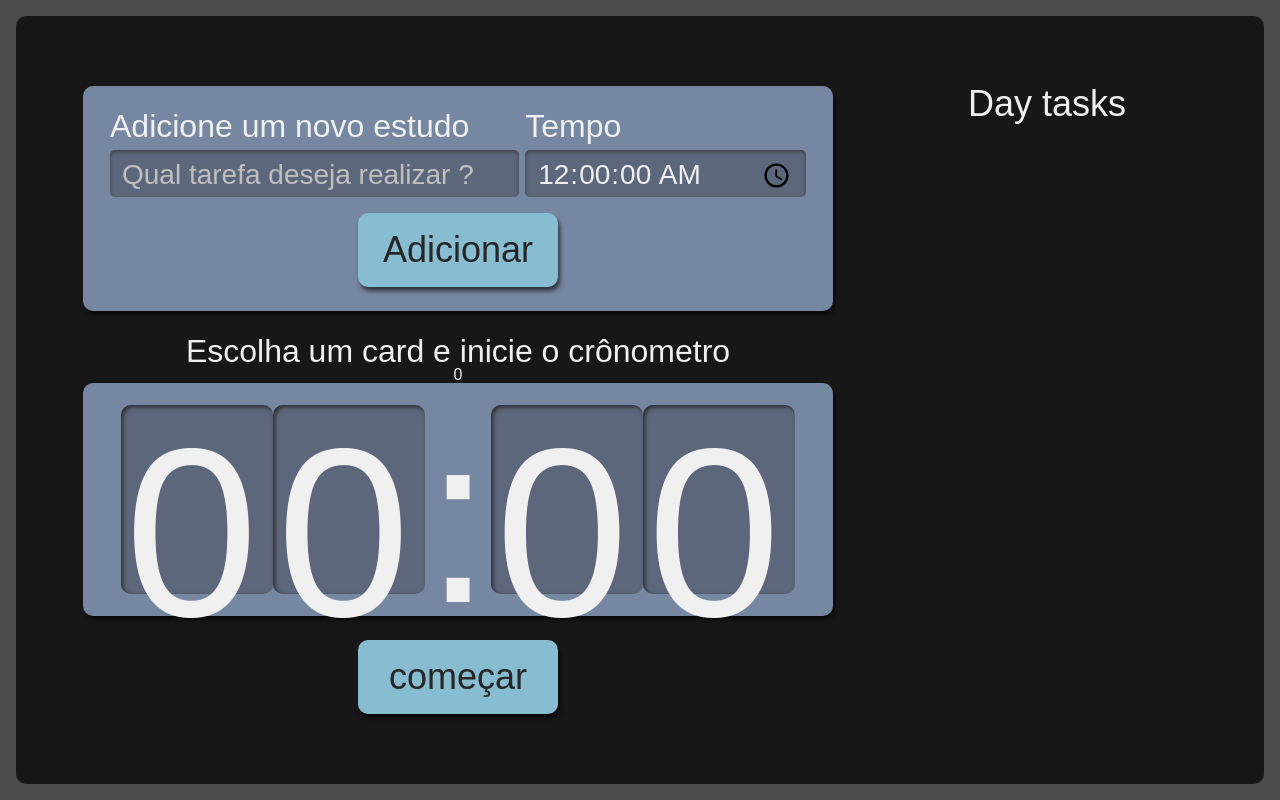
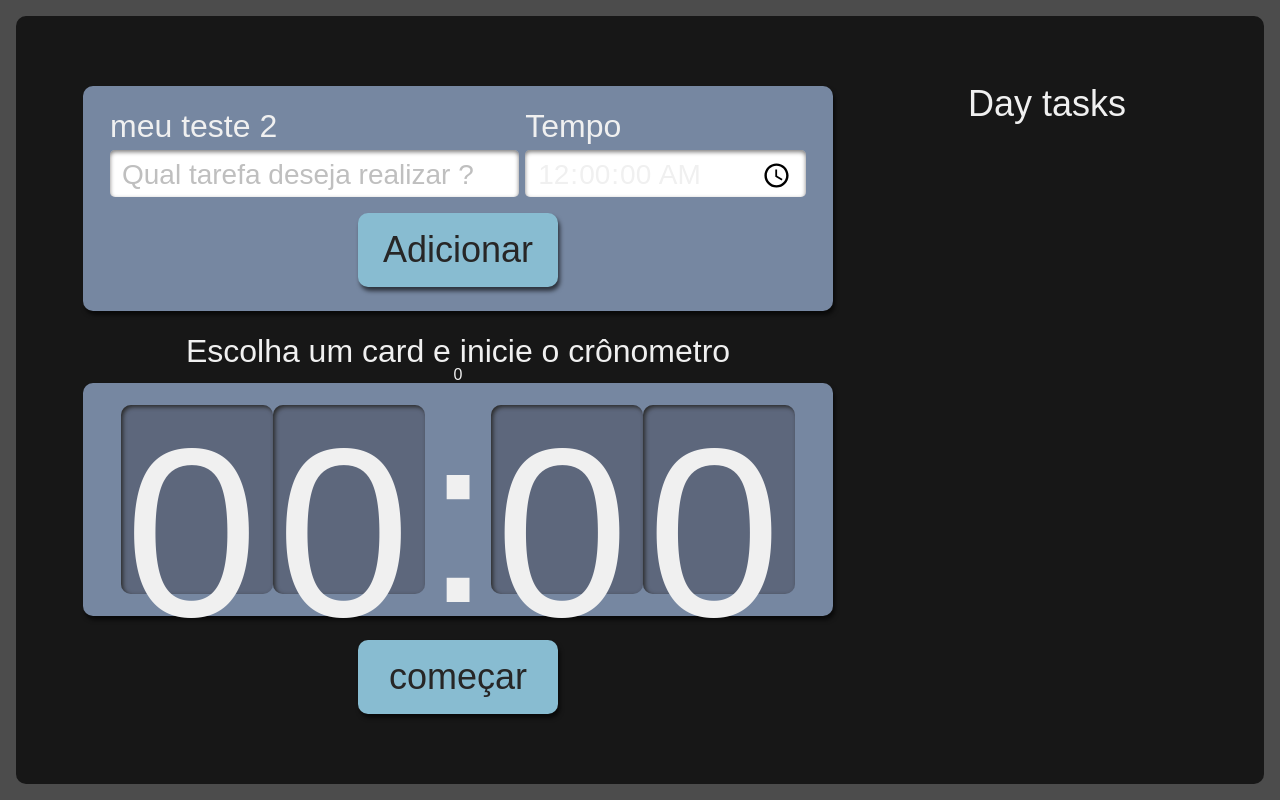
Before and after one commit to HenriqueAlvesFreitas/task-timer, a React (Create React App) app: page / in a window 1280 px wide. Built offline with nearby package versions, Linux system fonts and the light colour scheme.

Commit message:
context start

```diff
--- a/src/Components/Form/Index.tsx
+++ b/src/Components/Form/Index.tsx
@@ -1,9 +1,10 @@
-import React, { useState } from 'react'
+import React, { useContext, useState } from 'react'
 
 import { MyForm } from './style'
 import Button from '../Button/Index'
 import { ITask } from '../../Types/Task'
 import {v4 as uuidv4} from 'uuid';
+import MyContext from '../../Context/Context';
 
 export default function Form({setTaskList}: {setTaskList : React.Dispatch<React.SetStateAction<ITask[]>>}){
 
@@ -15,12 +16,14 @@ export default function Form({setTaskList}: {setTaskList : React.Dispatch<React.
         setState({title: "", time: "00:00:00"})
     }
 
+        const {teste, color} = useContext(MyContext)
+
         return(
             <MyForm onSubmit={addTask}>
                 <div className='inputContainer'>
                     <label
                         htmlFor='task'>
-                            Adicione um novo estudo
+                            {teste}
                     </label>
                     <input
                         type='text'
--- a/src/Components/Form/style.js
+++ b/src/Components/Form/style.js
@@ -1,4 +1,8 @@
 import styled from "styled-components";
+
+import MyContext from "../../Context/Context";
+import { useContext } from "react";
+
 
 export const MyForm = styled.form`
 
@@ -27,7 +31,8 @@ export const MyForm = styled.form`
       box-sizing: border-box;
       border: unset;
       border-radius: 5px;
-      background-color: #5D677C;
+      background-color: ${props => props.theme.backgroundColor};
+      //background-color: #5D677C;
       box-shadow: 0px 2px 4px #2D2B2B9F inset;
 
       &::placeholder {
@@ -62,4 +67,9 @@ export const MyForm = styled.form`
     }
   }
 
+
 `
+
+export const DarkTheme = {
+  backgroundColor: '#ffff'
+}
--- /dev/null
+++ b/src/Context/Context.tsx
@@ -0,0 +1,17 @@
+import { createContext } from "react";
+
+
+interface Props {
+    teste: string,
+    color: string
+}
+
+export const defaultContextValue = {
+    teste: "meu teste 2",
+    color: "#ffff"
+}
+
+
+const MyContext = createContext<Props>(defaultContextValue)
+
+export default MyContext
```
Also changed, not shown: src/Pages/App.tsx (+9 -0 lines).
